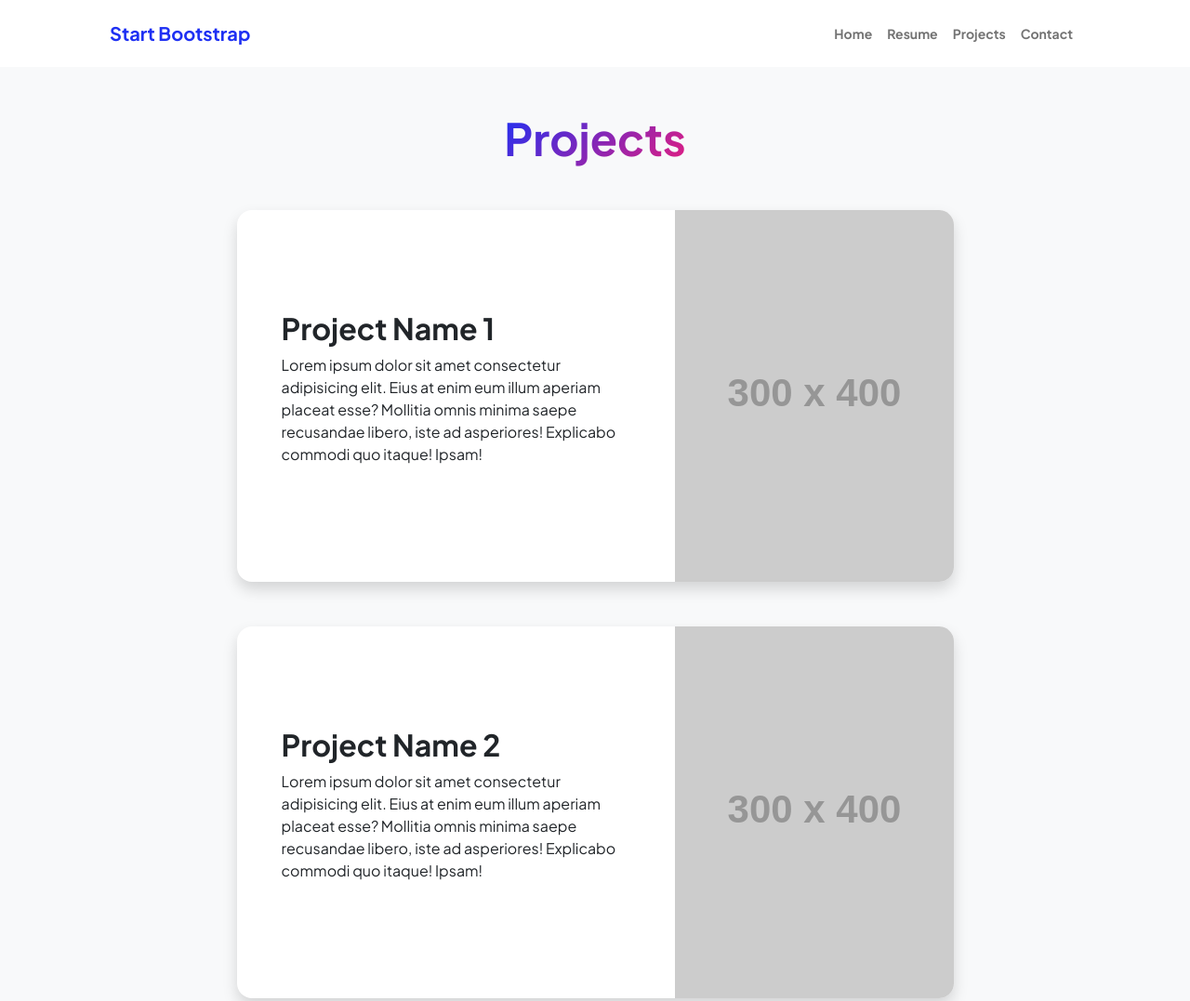
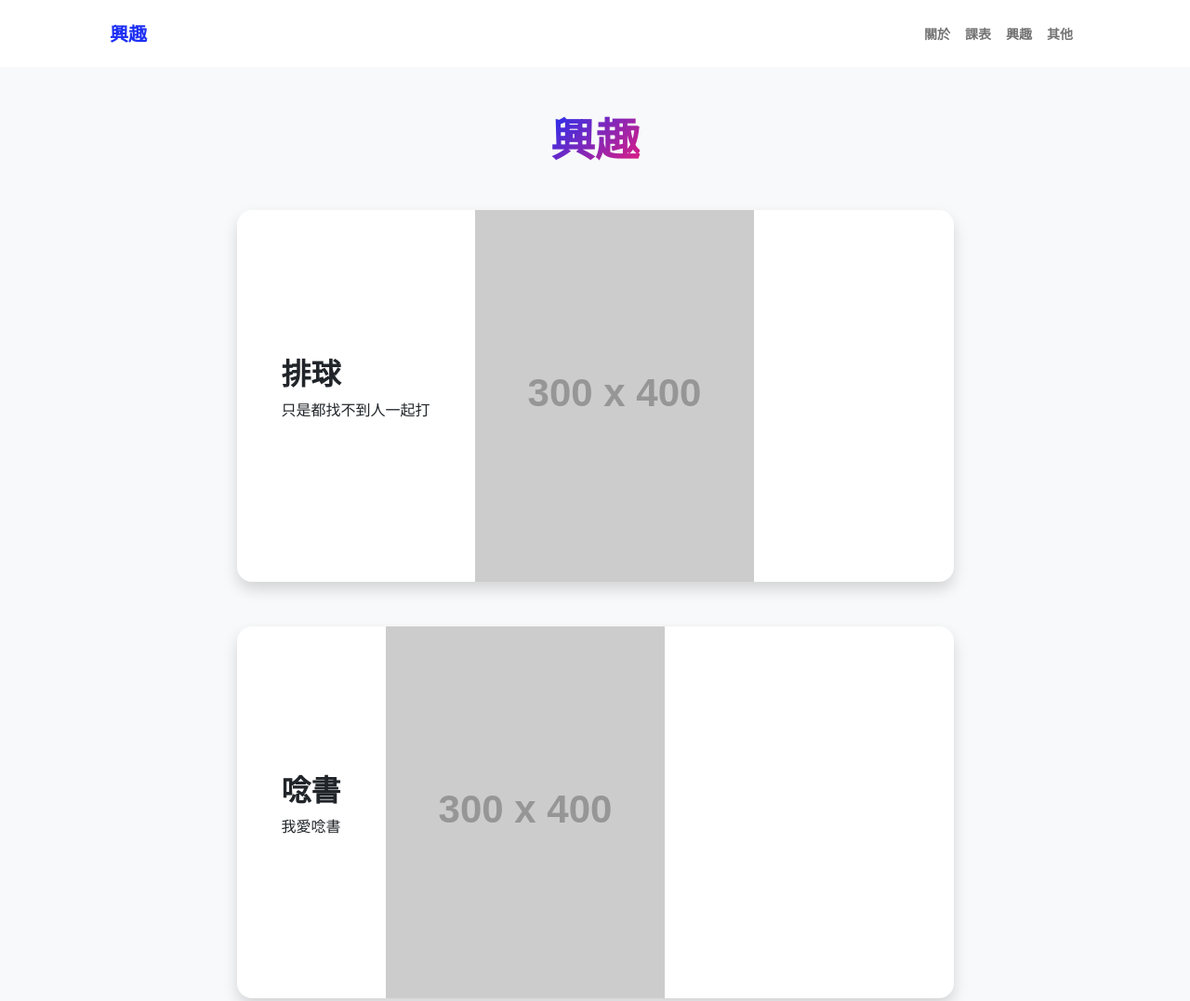
Before and after one commit to sunnychou0326/sunnychou0326.github.io, a plain HTML site: page projects.html in a window 1280 px wide. Shown: the top 1077 px of the page at 93% size. Drawn offline with nearby package versions, Linux system fonts and the light colour scheme; placeholder pictures from the web are drawn by us.

Commit message:
Update projects.html

```diff
--- a/projects.html
+++ b/projects.html
@@ -22,14 +22,14 @@
             <!-- Navigation-->
             <nav class="navbar navbar-expand-lg navbar-light bg-white py-3">
                 <div class="container px-5">
-                    <a class="navbar-brand" href="index.html"><span class="fw-bolder text-primary">Start Bootstrap</span></a>
+                    <a class="navbar-brand" href="index.html"><span class="fw-bolder text-primary">興趣</span></a>
                     <button class="navbar-toggler" type="button" data-bs-toggle="collapse" data-bs-target="#navbarSupportedContent" aria-controls="navbarSupportedContent" aria-expanded="false" aria-label="Toggle navigation"><span class="navbar-toggler-icon"></span></button>
                     <div class="collapse navbar-collapse" id="navbarSupportedContent">
                         <ul class="navbar-nav ms-auto mb-2 mb-lg-0 small fw-bolder">
-                            <li class="nav-item"><a class="nav-link" href="index.html">Home</a></li>
-                            <li class="nav-item"><a class="nav-link" href="resume.html">Resume</a></li>
-                            <li class="nav-item"><a class="nav-link" href="projects.html">Projects</a></li>
-                            <li class="nav-item"><a class="nav-link" href="contact.html">Contact</a></li>
+                            <li class="nav-item"><a class="nav-link" href="index.html">關於</a></li>
+                            <li class="nav-item"><a class="nav-link" href="resume.html">課表</a></li>
+                            <li class="nav-item"><a class="nav-link" href="projects.html">興趣</a></li>
+                            <li class="nav-item"><a class="nav-link" href="contact.html">其他</a></li>
                         </ul>
                     </div>
                 </div>
@@ -38,7 +38,7 @@
             <section class="py-5">
                 <div class="container px-5 mb-5">
                     <div class="text-center mb-5">
-                        <h1 class="display-5 fw-bolder mb-0"><span class="text-gradient d-inline">Projects</span></h1>
+                        <h1 class="display-5 fw-bolder mb-0"><span class="text-gradient d-inline">興趣</span></h1>
                     </div>
                     <div class="row gx-5 justify-content-center">
                         <div class="col-lg-11 col-xl-9 col-xxl-8">
@@ -47,8 +47,8 @@
                                 <div class="card-body p-0">
                                     <div class="d-flex align-items-center">
                                         <div class="p-5">
-                                            <h2 class="fw-bolder">Project Name 1</h2>
-                                            <p>Lorem ipsum dolor sit amet consectetur adipisicing elit. Eius at enim eum illum aperiam placeat esse? Mollitia omnis minima saepe recusandae libero, iste ad asperiores! Explicabo commodi quo itaque! Ipsam!</p>
+                                            <h2 class="fw-bolder">排球</h2>
+                                            <p>只是都找不到人一起打</p>
                                         </div>
                                         <img class="img-fluid" src="https://dummyimage.com/300x400/343a40/6c757d" alt="..." />
                                     </div>
@@ -59,8 +59,8 @@
                                 <div class="card-body p-0">
                                     <div class="d-flex align-items-center">
                                         <div class="p-5">
-                                            <h2 class="fw-bolder">Project Name 2</h2>
-                                            <p>Lorem ipsum dolor sit amet consectetur adipisicing elit. Eius at enim eum illum aperiam placeat esse? Mollitia omnis minima saepe recusandae libero, iste ad asperiores! Explicabo commodi quo itaque! Ipsam!</p>
+                                            <h2 class="fw-bolder">唸書</h2>
+                                            <p>我愛唸書</p>
                                         </div>
                                         <img class="img-fluid" src="https://dummyimage.com/300x400/343a40/6c757d" alt="..." />
                                     </div>
@@ -74,7 +74,7 @@
             <section class="py-5 bg-gradient-primary-to-secondary text-white">
                 <div class="container px-5 my-5">
                     <div class="text-center">
-                        <h2 class="display-4 fw-bolder mb-4">Let's build something together</h2>
+                        <h2 class="display-4 fw-bolder mb-4">要一起打球嗎</h2>
                         <a class="btn btn-outline-light btn-lg px-5 py-3 fs-6 fw-bolder" href="contact.html">Contact me</a>
                     </div>
                 </div>
```
